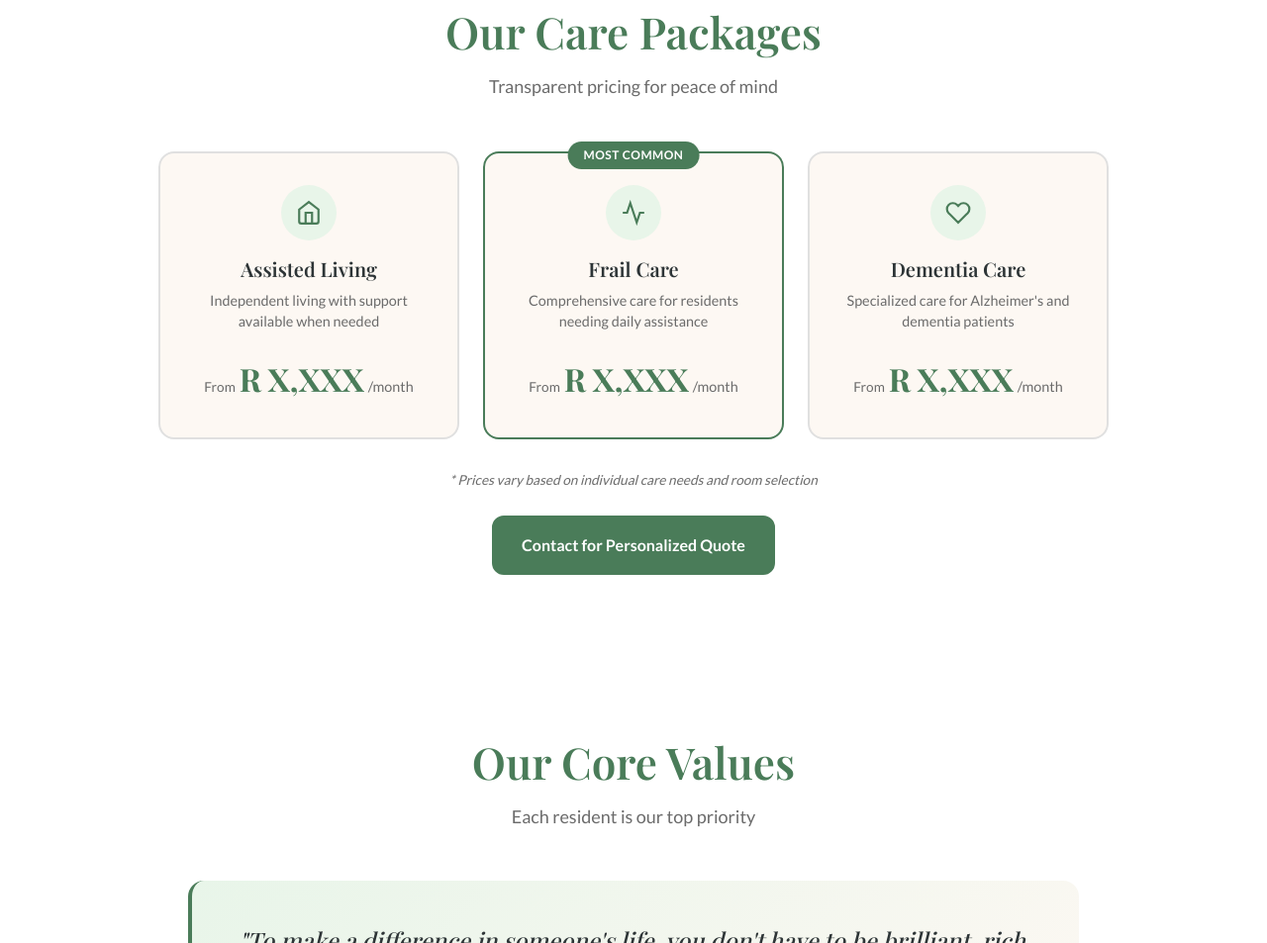
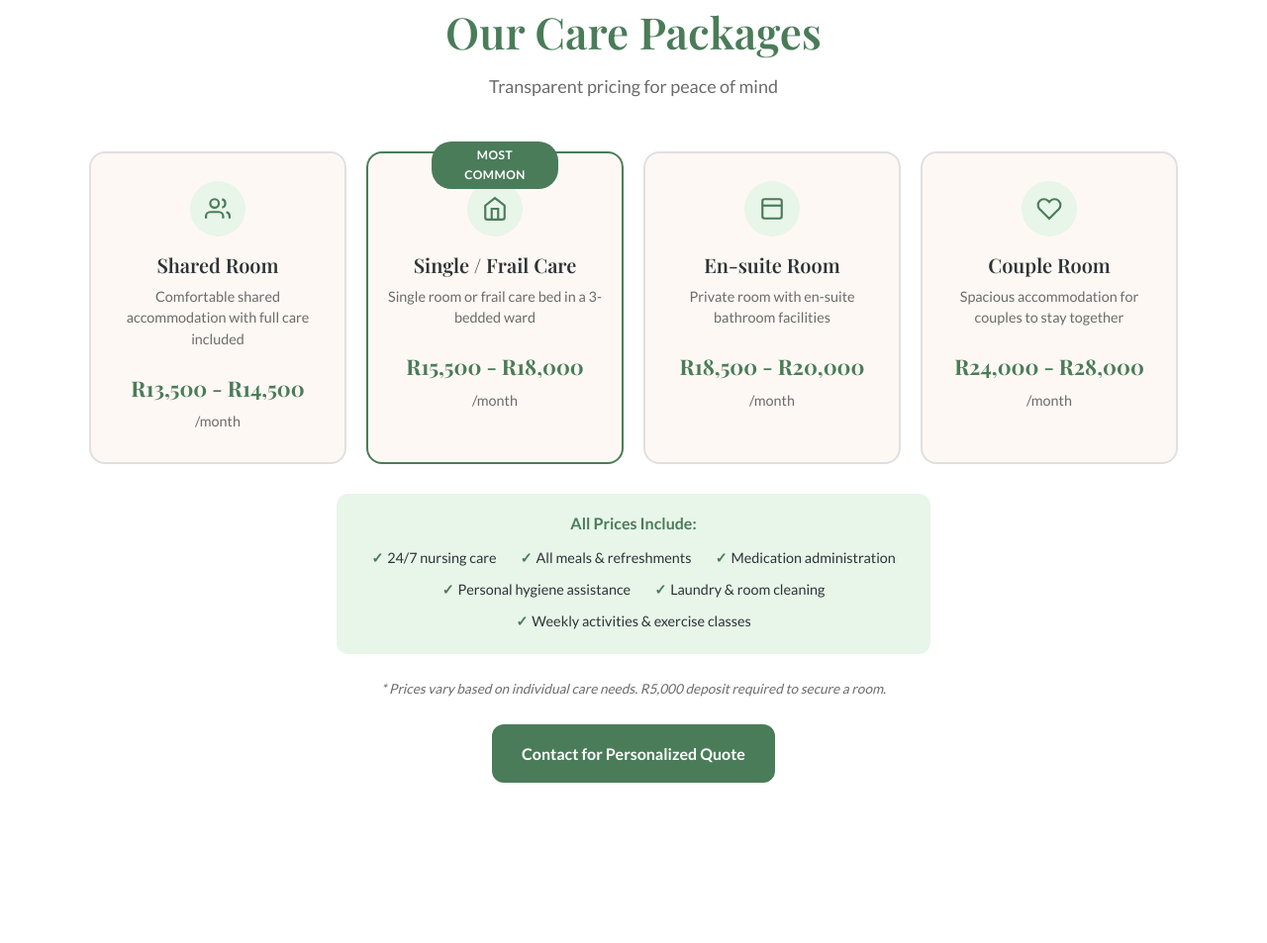
Before and after one commit to damonkay1308/Quillhallhaven, a plain HTML site: page index.html in a window 1280 px wide. Shown: the part 3650-4603 px from the top of the page at 99% size. Drawn offline with nearby package versions, Linux system fonts and the light colour scheme.

Commit message:
Added pricing

```diff
--- a/css/styles.css
+++ b/css/styles.css
@@ -661,15 +661,15 @@ p {
    =================================== */
 .pricing-grid {
     display: grid;
-    grid-template-columns: repeat(auto-fit, minmax(280px, 1fr));
-    gap: 24px;
-    max-width: 960px;
+    grid-template-columns: repeat(auto-fit, minmax(240px, 1fr));
+    gap: 20px;
+    max-width: 1100px;
     margin: 0 auto 30px;
 }
 
 .pricing-card {
     background-color: var(--warm-cream);
-    padding: 32px 28px;
+    padding: 28px 20px;
     border-radius: var(--radius-lg);
     text-align: center;
     border: 2px solid var(--border-color);
@@ -735,10 +735,9 @@ p {
 
 .pricing-amount {
     display: flex;
-    align-items: baseline;
-    justify-content: center;
-    gap: 4px;
-    flex-wrap: wrap;
+    flex-direction: column;
+    align-items: center;
+    gap: 0;
 }
 
 .pricing-from {
@@ -748,14 +747,55 @@ p {
 
 .pricing-price {
     font-family: var(--font-heading);
-    font-size: 2rem;
+    font-size: 1.35rem;
     font-weight: 700;
     color: var(--forest-green);
+    display: block;
+    margin-bottom: 4px;
 }
 
 .pricing-period {
     font-size: 0.9rem;
     color: var(--warm-gray);
+}
+
+.pricing-includes {
+    max-width: 600px;
+    margin: 0 auto 24px;
+    padding: 20px 28px;
+    background-color: var(--light-green);
+    border-radius: var(--radius-md);
+    text-align: center;
+}
+
+.pricing-includes h4 {
+    color: var(--forest-green);
+    font-size: 1rem;
+    margin-bottom: 12px;
+    font-family: var(--font-body);
+}
+
+.pricing-includes ul {
+    display: flex;
+    flex-wrap: wrap;
+    justify-content: center;
+    gap: 8px 24px;
+    list-style: none;
+}
+
+.pricing-includes li {
+    font-size: 0.9rem;
+    color: var(--dark-text);
+    position: relative;
+    padding-left: 16px;
+}
+
+.pricing-includes li::before {
+    content: '✓';
+    position: absolute;
+    left: 0;
+    color: var(--forest-green);
+    font-weight: 700;
 }
 
 .pricing-disclaimer {
--- a/index.html
+++ b/index.html
@@ -341,15 +341,16 @@
                 <div class="pricing-card">
                     <div class="pricing-icon">
                         <svg viewBox="0 0 24 24" fill="none" stroke="currentColor" stroke-width="2">
-                            <path d="M3 9l9-7 9 7v11a2 2 0 0 1-2 2H5a2 2 0 0 1-2-2z"/>
-                            <polyline points="9 22 9 12 15 12 15 22"/>
+                            <path d="M17 21v-2a4 4 0 0 0-4-4H5a4 4 0 0 0-4 4v2"/>
+                            <circle cx="9" cy="7" r="4"/>
+                            <path d="M23 21v-2a4 4 0 0 0-3-3.87"/>
+                            <path d="M16 3.13a4 4 0 0 1 0 7.75"/>
                         </svg>
                     </div>
-                    <h3 class="pricing-title">Assisted Living</h3>
-                    <p class="pricing-description">Independent living with support available when needed</p>
+                    <h3 class="pricing-title">Shared Room</h3>
+                    <p class="pricing-description">Comfortable shared accommodation with full care included</p>
                     <div class="pricing-amount">
-                        <span class="pricing-from">From</span>
-                        <span class="pricing-price">R X,XXX</span>
+                        <span class="pricing-price">R13,500 - R14,500</span>
                         <span class="pricing-period">/month</span>
                     </div>
                 </div>
@@ -357,14 +358,29 @@
                 <div class="pricing-card pricing-card-featured">
                     <div class="pricing-icon">
                         <svg viewBox="0 0 24 24" fill="none" stroke="currentColor" stroke-width="2">
-                            <path d="M22 12h-4l-3 9L9 3l-3 9H2"/>
+                            <path d="M3 9l9-7 9 7v11a2 2 0 0 1-2 2H5a2 2 0 0 1-2-2z"/>
+                            <polyline points="9 22 9 12 15 12 15 22"/>
                         </svg>
                     </div>
-                    <h3 class="pricing-title">Frail Care</h3>
-                    <p class="pricing-description">Comprehensive care for residents needing daily assistance</p>
+                    <h3 class="pricing-title">Single / Frail Care</h3>
+                    <p class="pricing-description">Single room or frail care bed in a 3-bedded ward</p>
                     <div class="pricing-amount">
-                        <span class="pricing-from">From</span>
-                        <span class="pricing-price">R X,XXX</span>
+                        <span class="pricing-price">R15,500 - R18,000</span>
+                        <span class="pricing-period">/month</span>
+                    </div>
+                </div>
+
+                <div class="pricing-card">
+                    <div class="pricing-icon">
+                        <svg viewBox="0 0 24 24" fill="none" stroke="currentColor" stroke-width="2">
+                            <rect x="3" y="3" width="18" height="18" rx="2" ry="2"/>
+                            <path d="M3 9h18"/>
+                        </svg>
+                    </div>
+                    <h3 class="pricing-title">En-suite Room</h3>
+                    <p class="pricing-description">Private room with en-suite bathroom facilities</p>
+                    <div class="pricing-amount">
+                        <span class="pricing-price">R18,500 - R20,000</span>
                         <span class="pricing-period">/month</span>
                     </div>
                 </div>
@@ -375,17 +391,28 @@
                             <path d="M20.84 4.61a5.5 5.5 0 0 0-7.78 0L12 5.67l-1.06-1.06a5.5 5.5 0 0 0-7.78 7.78l1.06 1.06L12 21.23l7.78-7.78 1.06-1.06a5.5 5.5 0 0 0 0-7.78z"/>
                         </svg>
                     </div>
-                    <h3 class="pricing-title">Dementia Care</h3>
-                    <p class="pricing-description">Specialized care for Alzheimer's and dementia patients</p>
+                    <h3 class="pricing-title">Couple Room</h3>
+                    <p class="pricing-description">Spacious accommodation for couples to stay together</p>
                     <div class="pricing-amount">
-                        <span class="pricing-from">From</span>
-                        <span class="pricing-price">R X,XXX</span>
+                        <span class="pricing-price">R24,000 - R28,000</span>
                         <span class="pricing-period">/month</span>
                     </div>
                 </div>
             </div>
 
-            <p class="pricing-disclaimer">* Prices vary based on individual care needs and room selection</p>
+            <div class="pricing-includes">
+                <h4>All Prices Include:</h4>
+                <ul>
+                    <li>24/7 nursing care</li>
+                    <li>All meals & refreshments</li>
+                    <li>Medication administration</li>
+                    <li>Personal hygiene assistance</li>
+                    <li>Laundry & room cleaning</li>
+                    <li>Weekly activities & exercise classes</li>
+                </ul>
+            </div>
+
+            <p class="pricing-disclaimer">* Prices vary based on individual care needs. R5,000 deposit required to secure a room.</p>
 
             <div class="pricing-cta">
                 <a href="#contact" class="btn btn-primary">Contact for Personalized Quote</a>
```
